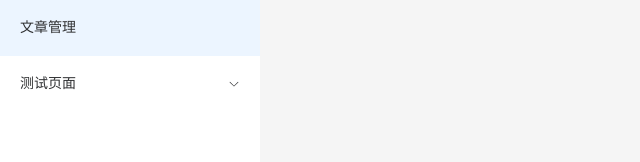
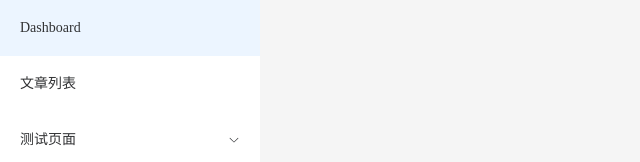
Before and after one commit to keno80/aio_admin_vite, a Vue app: page /test in a window 1280 px wide. Shown: the top 162 px of the page, without its empty margins (0-640 px from the left). Built offline with nearby package versions, Linux system fonts and the light colour scheme.

Commit message:
fix: 修改路由结构

```diff
--- a/src/router/index.ts
+++ b/src/router/index.ts
@@ -7,14 +7,28 @@ const routes: RouteRecordRaw[] = [
   {
     path: '/',
     component: Layout,
-    redirect: '/home',
-    meta: {title: '博客后台管理'},
+    redirect: '/dashboard',
+    meta: {title: 'Dashboard'},
     children: [
       {
-        path: 'home',
-        name: 'home',
-        component: () => import('@/views/home/index.vue'),
-        meta: {title: '文章管理', icon: 'i-carbon:sun'},
+        path: '/dashboard',
+        name: 'dashboard',
+        component: () => import('@/views/dashboard/index.vue'),
+        meta: {title: 'Dashboard', icon: 'i-carbon:dashboard'},
+      }
+    ]
+  },
+  {
+    path: '/blog',
+    component: Layout,
+    redirect: '/blog/article',
+    meta: {title: '博客后台管理', icon: 'i-carbon:sun'},
+    children: [
+      {
+        path: '/blog/article',
+        name: 'article',
+        component: () => import('@/views/blog/index.vue'),
+        meta: {title: '文章列表', icon: 'i-carbon:sun'},
       }
     ]
   },
```
